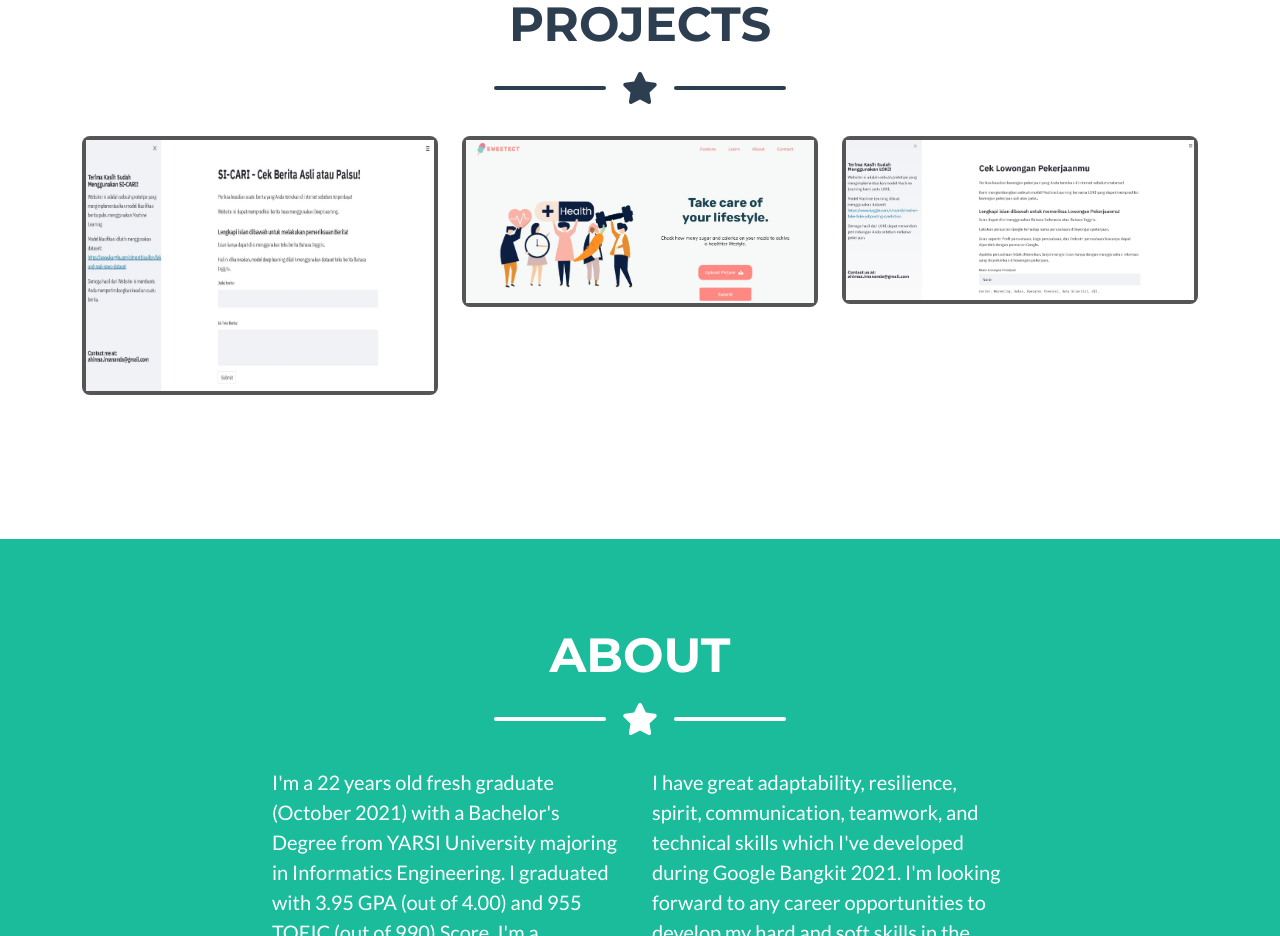
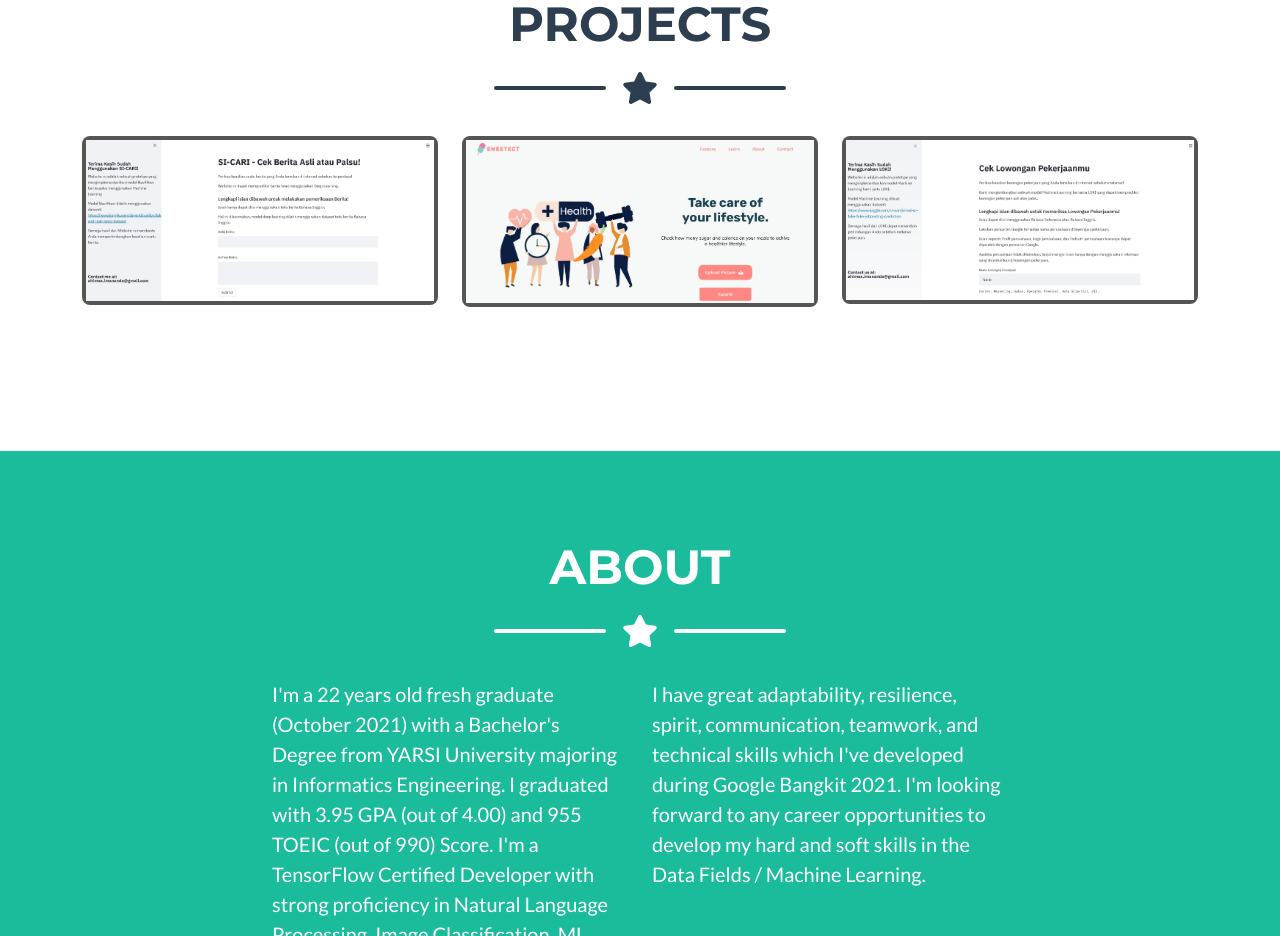
Before and after one commit to ahimsa-imananda/website, a plain HTML site: page index.html in a window 1280 px wide. Shown: the part 920-1856 px from the top of the page. Drawn offline with nearby package versions, Linux system fonts and the light colour scheme.

Commit message:
Delete some unused images

```diff
--- a/index.html
+++ b/index.html
@@ -73,7 +73,7 @@
                             <div class="portfolio-item-caption d-flex align-items-center justify-content-center h-100 w-100">
                                 <div class="portfolio-item-caption-content text-center text-white"><i class="fas fa-plus fa-3x"></i></div>
                             </div>
-                            <img class="img-fluid" src="assets/img/portfolio/si-cari-resize.JPG" alt="..." style="border: 4px solid #555;"/>
+                            <img class="img-fluid" src="assets/img/portfolio/si-cari.JPG" alt="..." style="border: 4px solid #555;"/>
                         </div>
                     </div>
                     <!-- Portfolio Item 2-->
```
Also changed, not shown: assets/img/portfolio/cabin.png (deleted), assets/img/portfolio/cake.png (deleted), assets/img/portfolio/circus.png (deleted), assets/img/portfolio/game.png (deleted), assets/img/portfolio/safe.png (deleted).
